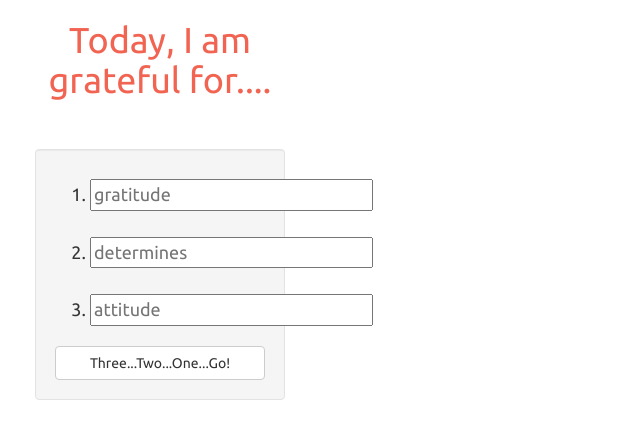
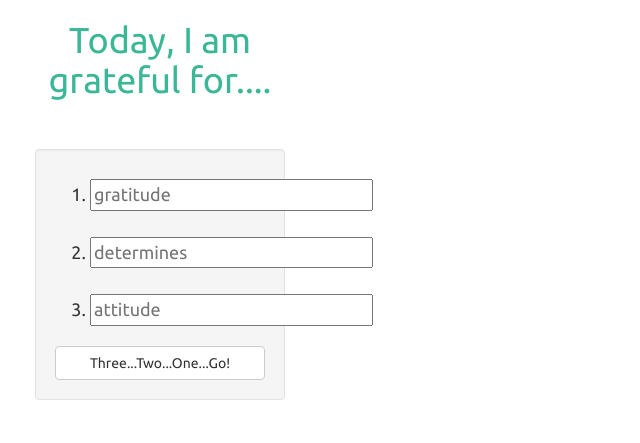
Before and after one commit to jtothewitt/grateful, a plain HTML site: page index.html in a window 1280 px wide. Shown: the whole page, without its empty margins (0-640 px from the left). Drawn offline with nearby package versions, Linux system fonts and the light colour scheme.

Commit message:
Update grateful.css

```diff
--- a/grateful.css
+++ b/grateful.css
@@ -4,7 +4,7 @@ ol{padding:10px;
   margin:25px;
 }
 .ubuntu-font {font-family: 'Ubuntu', sans-serif;
-color:#f26452;}
+color:#3ab796;}
 form{padding: 10px;
 margin: 10px;
 font-family: 'Ubuntu', sans-serif;
```
